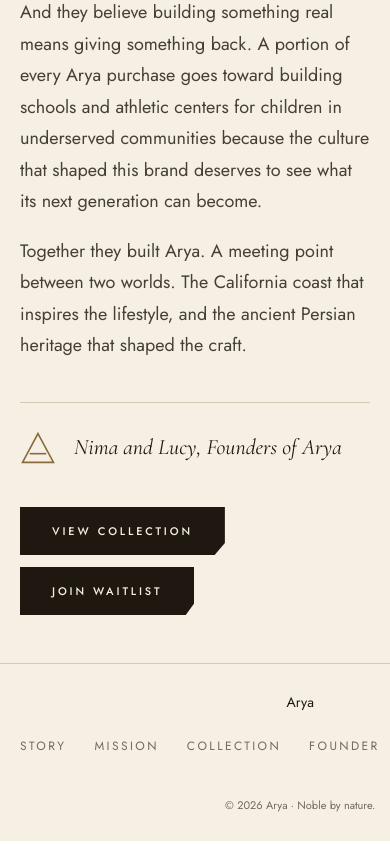
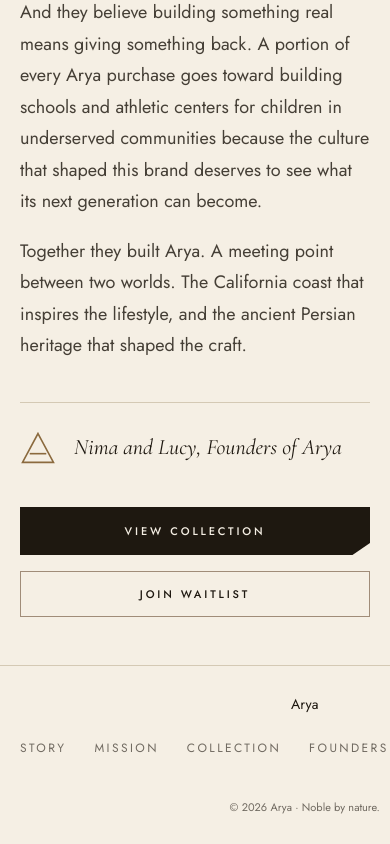
Before and after one commit to neiman8g/ARYA, a Next.js app: page /founder in a window 390 px wide. Shown: the part 2115-2959 px from the top of the page. Built offline with nearby package versions, Linux system fonts and the light colour scheme; no server answers.

Commit message:
waitlist, founders, phone, menu issues

```diff
--- a/src/app/arya-standard/page.tsx
+++ b/src/app/arya-standard/page.tsx
@@ -253,7 +253,7 @@
           <Link href="/story">Story</Link>
           <Link href="/mission">Mission</Link>
           <Link href="/collection">Collection</Link>
-          <Link href="/founder">Founder</Link>
+          <Link href="/founder">Founders</Link>
           <Link href="/arya-standard">The Standard</Link>
           <Link href="/#waitlist">Waitlist</Link>
         </div>
--- a/src/app/collection/page.tsx
+++ b/src/app/collection/page.tsx
@@ -74,7 +74,7 @@
           <Link href="/story">Story</Link>
           <Link href="/mission">Mission</Link>
           <Link href="/collection">Collection</Link>
-          <Link href="/founder">Founder</Link>
+          <Link href="/founder">Founders</Link>
           <Link href="/arya-standard">The Standard</Link>
           <Link href="/#waitlist">Waitlist</Link>
         </div>
--- a/src/app/fit/page.tsx
+++ b/src/app/fit/page.tsx
@@ -64,7 +64,7 @@
           <Link href="/story">Story</Link>
           <Link href="/mission">Mission</Link>
           <Link href="/collection">Collection</Link>
-          <Link href="/founder">Founder</Link>
+          <Link href="/founder">Founders</Link>
           <Link href="/arya-standard">The Standard</Link>
           <Link href="/#waitlist">Waitlist</Link>
         </div>
--- a/src/app/founder/page.tsx
+++ b/src/app/founder/page.tsx
@@ -44,8 +44,10 @@
                 <div className="f-name">Nima and Lucy, Founders of Arya</div>
               </div>
             </div>
-            <Link href="/collection" className="sp-btn">View Collection</Link>
-            <Link href="/#waitlist" className="sp-btn sp-btn-secondary">Join Waitlist</Link>
+            <div className="sp-btn-group">
+              <Link href="/collection" className="sp-btn">View Collection</Link>
+              <Link href="/#waitlist" className="btn-waitlist">Join Waitlist</Link>
+            </div>
           </div>
           <div className="fit-visual">
             {/* eslint-disable-next-line @next/next/no-img-element */}
@@ -60,7 +62,7 @@
           <Link href="/story">Story</Link>
           <Link href="/mission">Mission</Link>
           <Link href="/collection">Collection</Link>
-          <Link href="/founder">Founder</Link>
+          <Link href="/founder">Founders</Link>
           <Link href="/arya-standard">The Standard</Link>
           <Link href="/#waitlist">Waitlist</Link>
         </div>
--- a/src/app/globals.css
+++ b/src/app/globals.css
@@ -38,5 +38,30 @@
   font-family: Arial, Helvetica, sans-serif;
 }
 
+/* Waitlist button: light beige, thin warm border, dark text (used for Join Waitlist CTAs) */
+.btn-waitlist {
+  background: var(--arya-sand);
+  color: var(--arya-ink);
+  border: 1px solid #A08C78;
+  padding: 14px 32px;
+  font-size: 11px;
+  letter-spacing: 0.26em;
+  text-transform: uppercase;
+  text-decoration: none;
+  font-weight: 500;
+  font-family: 'Jost', sans-serif;
+  display: inline-flex;
+  align-items: center;
+  justify-content: center;
+  transition: border-color 0.25s, color 0.25s, background 0.25s;
+  clip-path: none;
+  border-radius: 0;
+}
+.btn-waitlist:hover {
+  border-color: var(--arya-cognac);
+  color: var(--arya-ink);
+  background: var(--arya-sand-2);
+}
+
 @import "./section-pages.css";
 @import "./product-page.css";
--- a/src/app/mission/page.tsx
+++ b/src/app/mission/page.tsx
@@ -53,7 +53,7 @@
           <Link href="/story">Story</Link>
           <Link href="/mission">Mission</Link>
           <Link href="/collection">Collection</Link>
-          <Link href="/founder">Founder</Link>
+          <Link href="/founder">Founders</Link>
           <Link href="/arya-standard">The Standard</Link>
           <Link href="/#waitlist">Waitlist</Link>
         </div>
--- a/src/app/page.tsx
+++ b/src/app/page.tsx
@@ -428,11 +428,9 @@
 
         .nav-btn {
           font-size: 11px; letter-spacing: .26em; text-transform: uppercase;
-          color: var(--sand); background: var(--ink); padding: 10px 26px;
-          text-decoration: none; transition: all .25s; font-weight: 500;
-          clip-path: polygon(0 0, 100% 0, 100% 68%, 92% 100%, 0 100%);
-        }
-        .nav-btn:hover { background: var(--cognac); }
+          padding: 10px 26px; text-decoration: none; transition: all .25s; font-weight: 500;
+        }
+        .nav .btn-waitlist { padding: 10px 24px; }
 
         .hamburger {
           display: none; flex-direction: column; justify-content: center; gap: 5px;
@@ -476,6 +474,8 @@
         .mobile-menu-cta-primary:hover { background: var(--cognac) !important; color: var(--sand) !important; }
         .mobile-menu-cta-secondary { background: transparent; border: 2px solid var(--ink); color: var(--ink) !important; }
         .mobile-menu-cta-secondary:hover { border-color: var(--cognac); color: var(--cognac) !important; background: transparent !important; }
+        .mobile-menu .btn-waitlist { background: var(--sand) !important; border: 1px solid #A08C78 !important; color: var(--ink) !important; padding: 18px 28px; min-height: 54px; }
+        .mobile-menu .btn-waitlist:hover { border-color: var(--cognac) !important; background: var(--sand-2) !important; color: var(--ink) !important; }
         .mobile-menu-divider { width: 40px; height: 1px; background: var(--sand-4); margin: 20px 0; }
 
         /* ── HERO ── */
@@ -866,15 +866,14 @@
         .wl-input::placeholder { color: var(--ink-60); }
         .wl-input:focus { border-color: var(--cognac); }
         .wl-submit {
-          background: var(--ink); border: none; color: var(--sand);
+          background: var(--sand); border: 1px solid #A08C78; color: var(--ink);
           font-family: 'Jost', sans-serif; font-weight: 500; font-size: 11px;
           letter-spacing: .26em; text-transform: uppercase; padding: 15px 28px;
-          cursor: pointer; white-space: nowrap; transition: background .3s;
-          clip-path: polygon(0 0, 100% 0, 100% 68%, 88% 100%, 0 100%);
-          min-width: 140px;
-        }
-        .wl-submit:hover:not(:disabled) { background: var(--cognac); }
-        .wl-submit:disabled { background: var(--sand-5); cursor: not-allowed; }
+          cursor: pointer; white-space: nowrap; transition: border-color .25s, background .25s, color .25s;
+          clip-path: none; min-width: 140px;
+        }
+        .wl-submit:hover:not(:disabled) { border-color: var(--cognac); background: var(--sand-2); }
+        .wl-submit:disabled { background: var(--sand-5); border-color: var(--sand-5); cursor: not-allowed; }
         .wl-error { font-size: 14px; color: var(--cognac); margin-bottom: 12px; }
         .wl-note { font-size: 13px; letter-spacing: .08em; color: var(--ink-60); }
         .wl-success {
@@ -1138,6 +1137,11 @@
           clip-path: polygon(0 0, 100% 0, 100% 85%, 96% 100%, 0 100%);
         }
         .sticky-cta-bar .sticky-cta-primary:hover { background: var(--cognac); }
+        .sticky-cta-bar .btn-waitlist {
+          background: var(--sand) !important; color: var(--ink) !important;
+          border: 1px solid #A08C78 !important; clip-path: none !important;
+        }
+        .sticky-cta-bar .btn-waitlist:hover { border-color: var(--cognac) !important; background: var(--sand-2) !important; color: var(--ink) !important; }
         .sticky-cta-bar .sticky-cta-secondary {
           background: transparent; color: var(--ink);
           border: 1px solid var(--sand-4);
@@ -1148,7 +1152,7 @@
 
       {/* ── STICKY MOBILE CTA BAR (phones, after scroll) ── */}
       <div className={`sticky-cta-bar ${showStickyBar ? "visible" : ""}`} aria-hidden={!showStickyBar}>
-        <a href="#waitlist" className="sticky-cta-primary">Join Waitlist</a>
+        <a href="#waitlist" className="sticky-cta-primary btn-waitlist">Join Waitlist</a>
         <Link href="/collection" className="sticky-cta-secondary">Shop Collection</Link>
       </div>
 
@@ -1156,13 +1160,13 @@
       <div className={`mobile-menu ${menuOpen ? "open" : ""}`} aria-hidden={!menuOpen}>
         <div className="mobile-menu-primaries">
           <Link href="/collection" className="mobile-menu-cta mobile-menu-cta-primary" onClick={closeMenu} onTouchStart={closeMenu}>Shop Collection</Link>
-          <a href="/#waitlist" className="mobile-menu-cta mobile-menu-cta-secondary" onClick={closeMenu} onTouchStart={closeMenu}>Join Waitlist</a>
+          <a href="/#waitlist" className="mobile-menu-cta btn-waitlist" onClick={closeMenu} onTouchStart={closeMenu}>Join Waitlist</a>
         </div>
         <div className="mobile-menu-divider" />
         <Link href="/story" onClick={closeMenu} onTouchStart={closeMenu}>Story</Link>
         <Link href="/fit" onClick={closeMenu} onTouchStart={closeMenu}>Fit</Link>
         <Link href="/mission" onClick={closeMenu} onTouchStart={closeMenu}>Mission</Link>
-        <Link href="/founder" onClick={closeMenu} onTouchStart={closeMenu}>Founder</Link>
+        <Link href="/founder" onClick={closeMenu} onTouchStart={closeMenu}>Founders</Link>
         <Link href="/arya-standard" onClick={closeMenu} onTouchStart={closeMenu}>The Standard</Link>
       </div>
 
@@ -1229,7 +1233,7 @@
           <li><Link href="/story">Story</Link></li>
           <li><Link href="/fit">Fit</Link></li>
           <li><Link href="/mission">Mission</Link></li>
-          <li><Link href="/founder">Founder</Link></li>
+          <li><Link href="/founder">Founders</Link></li>
           <li><Link href="/arya-standard">The Standard</Link></li>
         </ul>
         <div className="nav-actions">
@@ -1237,7 +1241,7 @@
             Bag
             {cartCount > 0 && <span className="nav-cart-count">{cartCount}</span>}
           </button>
-          <a href="/#waitlist" className="nav-btn">Join Waitlist</a>
+          <a href="/#waitlist" className="nav-btn btn-waitlist">Join Waitlist</a>
           <button
             type="button"
             className={`hamburger ${menuOpen ? "open" : ""}`}
@@ -1539,7 +1543,7 @@
             <ul>
               <li><Link href="/story">Our Story</Link></li>
               <li><Link href="/mission">Mission</Link></li>
-              <li><Link href="/founder">Founder</Link></li>
+              <li><Link href="/founder">Founders</Link></li>
               <li><Link href="/arya-standard">The Standard</Link></li>
             </ul>
           </div>
--- a/src/app/products/[slug]/page.tsx
+++ b/src/app/products/[slug]/page.tsx
@@ -1,6 +1,7 @@
 import Link from "next/link";
 import { notFound } from "next/navigation";
 import { getProductBySlug, PRODUCTS } from "@/lib/products";
+import { SectionNav } from "@/components/SectionNav";
 import ProductPageClient from "./ProductPageClient";
 
 const PRODUCT_META: Record<string, { title: string; description: string; keywords: string }> = {
@@ -72,21 +73,7 @@
   return (
     <div className="arya-page">
       <link href="https://fonts.googleapis.com/css2?family=Cormorant+Garamond:ital,wght@0,400;0,500;1,400&family=Jost:wght@400;500;600&display=swap" rel="stylesheet" />
-      <nav className="p-nav">
-        <Link href="/" className="p-nav-logo" aria-label="Arya home">
-          <AryaMark size={28} color="#8B6A3E" />
-          <span className="p-nav-wordmark">ARYA</span>
-        </Link>
-        <div className="p-nav-links">
-          <Link href="/story">Story</Link>
-          <Link href="/mission">Mission</Link>
-          <Link href="/fit">Fit</Link>
-          <Link href="/collection">Collection</Link>
-          <Link href="/founder">Founder</Link>
-          <Link href="/arya-standard">The Standard</Link>
-          <Link href="/#waitlist" className="p-nav-cta">Join Waitlist</Link>
-        </div>
-      </nav>
+      <SectionNav />
 
       <main className="p-main">
         <Link href="/collection" className="p-back">← Collection</Link>
@@ -102,7 +89,7 @@
           <Link href="/story">Story</Link>
           <Link href="/mission">Mission</Link>
           <Link href="/collection">Collection</Link>
-          <Link href="/founder">Founder</Link>
+          <Link href="/founder">Founders</Link>
           <Link href="/arya-standard">The Standard</Link>
           <Link href="/#waitlist">Waitlist</Link>
         </div>
--- a/src/app/section-pages.css
+++ b/src/app/section-pages.css
@@ -7,6 +7,7 @@
 .sp-links a:hover, .sp-links a.active { color: var(--arya-ink); }
 .sp-cta { background: var(--arya-ink) !important; color: var(--arya-sand) !important; padding: 10px 24px !important; }
 .sp-cta:hover { background: var(--arya-cognac) !important; }
+.sp-nav .btn-waitlist { padding: 10px 24px; }
 
 /* Section nav: hamburger + overlay on mobile (SectionNav component). Breakpoint 960px matches homepage. */
 .sp-hamburger { display: none; flex-direction: column; justify-content: center; gap: 6px; width: 44px; height: 44px; min-width: 44px; min-height: 44px; padding: 0; border: 0; background: none; cursor: pointer; color: inherit; position: relative; z-index: 101; }
@@ -34,9 +35,11 @@
 .sp-hero-content p { font-size: 17px; line-height: 1.85; color: var(--arya-ink-80); margin: 0 0 18px; }
 .sp-values { margin: 36px 0 40px; }
 .sp-values div { font-family: 'Cormorant Garamond', serif; font-size: 19px; font-style: italic; color: var(--arya-ink); padding: 16px 24px; border-left: 2px solid var(--arya-sand-4); background: var(--arya-sand-2); margin-bottom: 8px; }
+.sp-btn-group { display: flex; flex-wrap: wrap; align-items: center; gap: 16px; }
 .sp-btn { display: inline-block; padding: 14px 32px; background: var(--arya-ink); color: var(--arya-sand); font-size: 11px; letter-spacing: .26em; text-transform: uppercase; text-decoration: none; font-weight: 500; transition: background .3s; clip-path: polygon(0 0, 100% 0, 100% 75%, 95% 100%, 0 100%); }
 .sp-btn:hover { background: var(--arya-cognac); }
-.sp-btn-secondary { margin-top: 12px; margin-left: 0; }
+.sp-btn-secondary { margin-top: 0; margin-left: 0; }
+@media (max-width: 480px) { .sp-btn-group { flex-direction: column; align-items: stretch; } .sp-btn-group .sp-btn { text-align: center; } }
 
 /* Mission page */
 .mission { background: var(--arya-ink); color: var(--arya-sand); }
--- a/src/app/story/page.tsx
+++ b/src/app/story/page.tsx
@@ -43,8 +43,10 @@
               <div>Made to move with you.</div>
               <div>Rooted in something real.</div>
             </div>
-            <Link href="/collection" className="sp-btn">View Collection</Link>
-            <Link href="/founder" className="sp-btn sp-btn-secondary">Meet the Founders</Link>
+            <div className="sp-btn-group">
+              <Link href="/collection" className="sp-btn">View Collection</Link>
+              <Link href="/founder" className="sp-btn sp-btn-secondary">Meet the Founders</Link>
+            </div>
           </div>
         </div>
       </main>
@@ -55,7 +57,7 @@
           <Link href="/story">Story</Link>
           <Link href="/mission">Mission</Link>
           <Link href="/collection">Collection</Link>
-          <Link href="/founder">Founder</Link>
+          <Link href="/founder">Founders</Link>
           <Link href="/arya-standard">The Standard</Link>
           <Link href="/#waitlist">Waitlist</Link>
         </div>
--- a/src/components/SectionNav.tsx
+++ b/src/components/SectionNav.tsx
@@ -47,12 +47,12 @@
             Collection
           </Link>
           <Link href="/founder" className={activeLink === "founder" ? "active" : ""} onClick={closeMenu} onTouchStart={closeMenu}>
-            Founder
+            Founders
           </Link>
           <Link href="/arya-standard" className={activeLink === "arya-standard" ? "active" : ""} onClick={closeMenu} onTouchStart={closeMenu}>
             The Standard
           </Link>
-          <Link href="/#waitlist" className="sp-cta" onClick={closeMenu} onTouchStart={closeMenu}>
+          <Link href="/#waitlist" className="btn-waitlist" onClick={closeMenu} onTouchStart={closeMenu}>
             Join Waitlist
           </Link>
         </div>
```
Also changed, not shown: src/app/arya-standard/arya-standard.css (+4 -3 lines).
